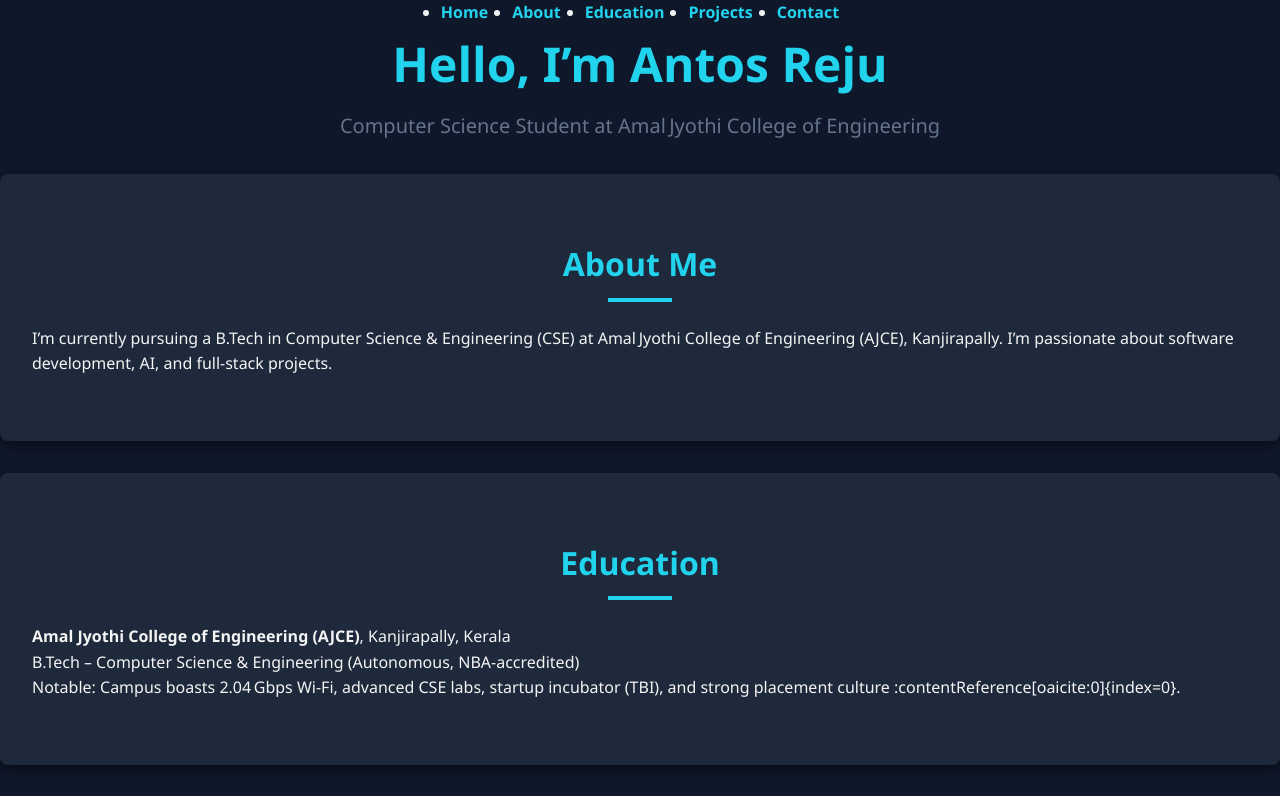
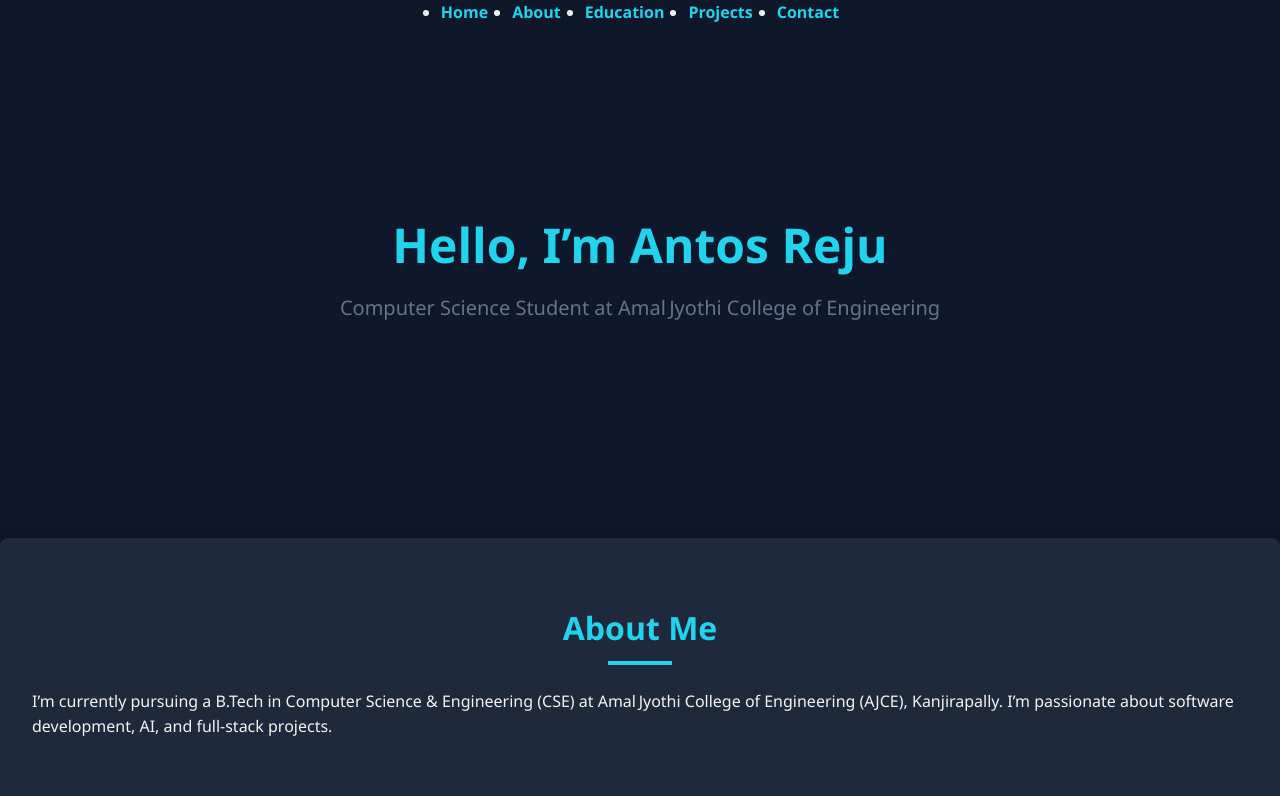
Before and after one commit to anto117/Antos-Reju, a plain HTML site: page index.html in a window 1280 px wide. Shown: the top 796 px of the page. Drawn offline with Linux system fonts and the light colour scheme.

Commit message:
Update style.css

```diff
--- a/style.css
+++ b/style.css
@@ -52,7 +52,6 @@ a:hover, .btn:hover {
 
 
 .hero {
-  background-color:cyan
   height: 60vh;
   background: var(--bg-dark) url('campus.jpg') center/cover no-repeat;
   display: flex;
```
